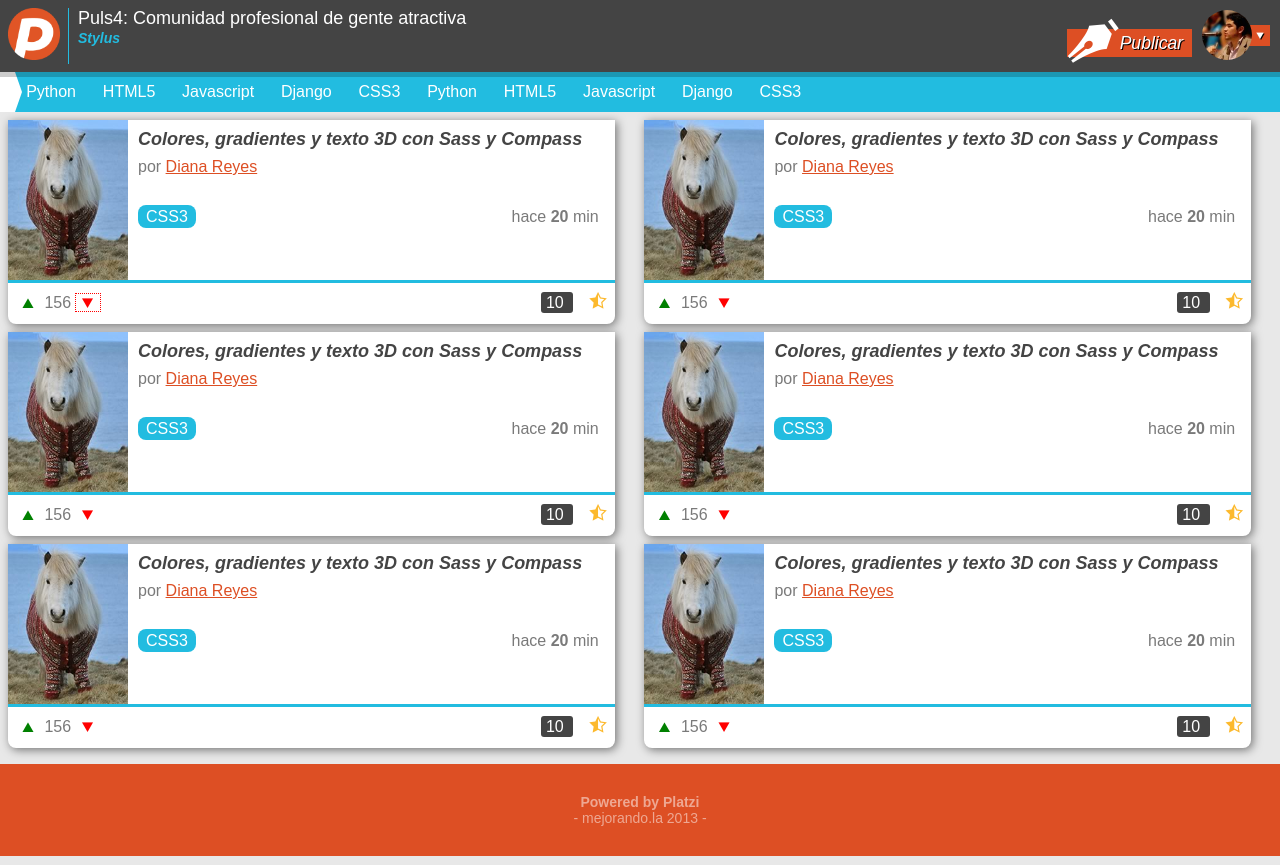
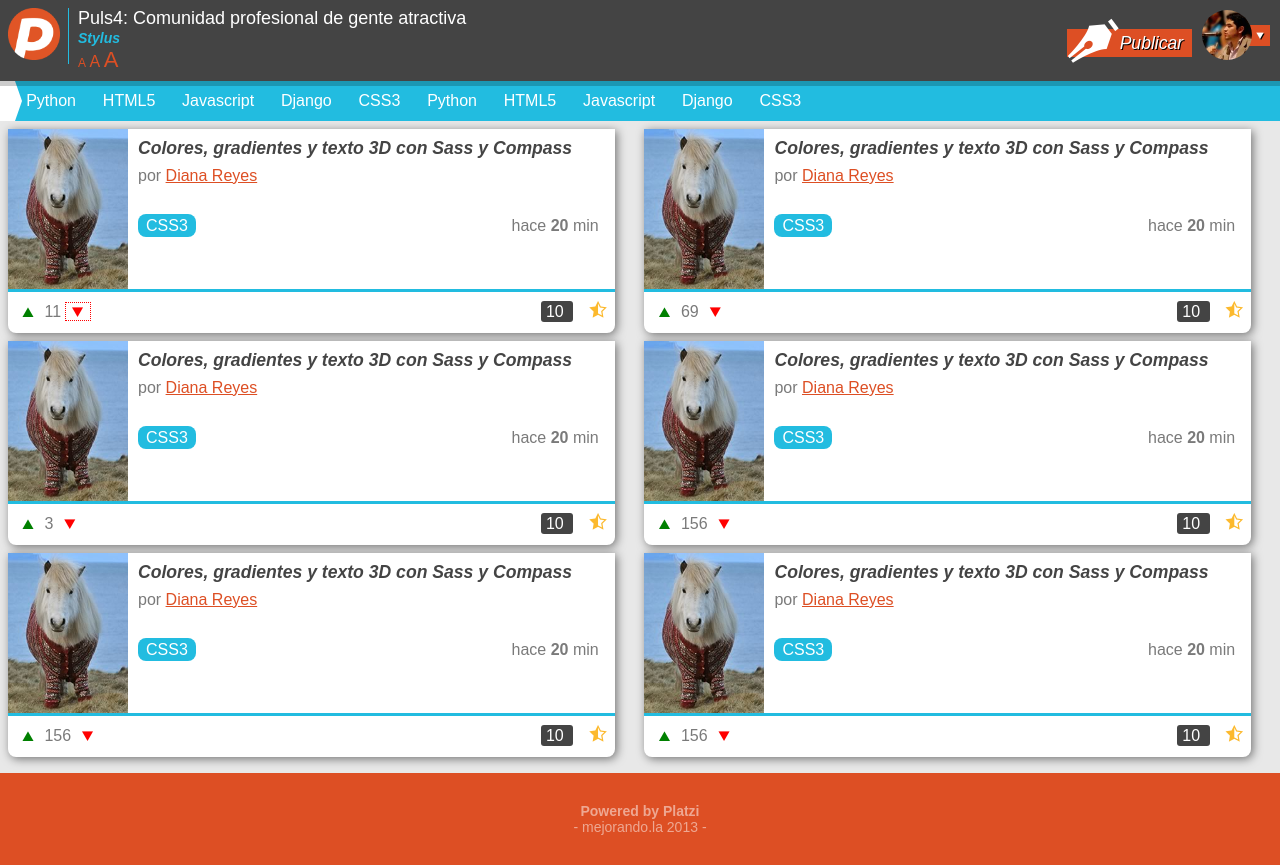
Before and after one commit to freddier/Frontend2-America, a plain HTML site: page index.html in a window 1280 px wide. Both pictures are taken after a click on the link 87 px from the left and 302 px from the top of the page. Drawn offline with Linux system fonts and the light colour scheme; files whose address does not match are found by name.

Commit message:
Versión final con ejemplos de Closures, clase de Pablo Rigazzi

```diff
--- a/css/puls4.css
+++ b/css/puls4.css
@@ -1,6 +1,6 @@
 @font-face{font-family:'iconitos';src:url("../fonts/icomoon.eot");src:url("../fonts/icomoon.eot?#iefix") format('embedded-opentype'),url("../fonts/icomoon.ttf") format('truetype'),url("../fonts/icomoon.woff") format('woff'),url("../fonts/icomoon.svg#icomoon") format('svg');font-weight:normal;font-style:normal}
 a{color:#dd4f24}
-body{background:#e8e8e8;color:#444;font-family:Arial;font-size:16px}
+body{background:#e8e8e8;color:#444;font-family:Arial;font-size:16px;transition:font-size 1s}
 footer{background:#dd4f24;color:rgba(255,255,255,0.5);padding:1em 0;text-align:center;width:100%;}
 footer h3{font-size:14px;font-weight:normal;}
 footer h3 strong{display:block}
@@ -14,6 +14,7 @@ header .titular{margin:0 80px 0 70px;}
 header .titular .filtro{color:#22bce0;font-size:14px;font-style:italic;font-weight:bold;text-decoration:none}
 header .titular .publicar{background:#dd4f24;color:#fff;float:right;font-style:italic;padding:.2em .5em;text-decoration:none;text-shadow:1px 1px 0 #000;}
 header .titular .publicar:before{content:"\e600";display:inline-block;font-family:"iconitos";margin:0 3px 0 0;text-shadow:none}
+header .titular .sizer{text-decoration:none}
 header .titular .titulo{font-size:18px;font-weight:normal;margin:0;padding:0}
 header .usuario{position:absolute;right:10px;top:10px;}
 header .usuario .avatar{margin:0 1.1em 0 0;position:relative;z-index:69;}
@@ -45,7 +46,7 @@ nav .menu li a:hover{background:rgba(0,0,0,0.1)}
 .posts .post .descripcion .detalles .autor{margin:.5em 0 2em 0}
 .posts .post .descripcion .detalles .fecha{float:right;margin:0 1em 0 0}
 .posts .post .descripcion .detalles .tag{background:#22bce0;border-radius:.5em;color:#fff;padding:.2em .5em;text-decoration:none}
-.posts .post .descripcion .detalles .titulo{color:#444;font-size:18px;font-style:italic;margin:0;padding:.5em .5em 0 0}
+.posts .post .descripcion .detalles .titulo{color:#444;font-size:1.1em;font-style:italic;margin:0;padding:.5em .5em 0 0}
 .posts .post .descripcion .imagen{float:left;}
 .posts .post .descripcion .imagen img{height:160px;vertical-align:top;width:120px}
 @media screen and (min-width: 768px){header .titular .publicar{font-size:1.1em;padding-left:3em;position:relative;}
--- a/index.html
+++ b/index.html
@@ -25,6 +25,11 @@
 				<a class="publicar" href="#">
 					Publicar
 				</a>
+			</div>
+			<div>
+				<a href="#12" class="sizer">A</a>
+				<a href="#16" class="sizer">A</a>
+				<a href="#22" class="sizer">A</a>
 			</div>
 		</div>
 		<div class="usuario">
@@ -80,7 +85,7 @@
 			<div class="acciones">
 				<div class="votos">
 					<a class="up" href="#"></a>
-					<span class="total">156</span>
+					<span class="total">12</span>
 					<a class="down" href="#"></a>
 				</div>
 				<div class="datos">
@@ -110,7 +115,7 @@
 			<div class="acciones">
 				<div class="votos">
 					<a class="up" href="#"></a>
-					<span class="total">156</span>
+					<span class="total">69</span>
 					<a class="down" href="#"></a>
 				</div>
 				<div class="datos">
@@ -140,7 +145,7 @@
 			<div class="acciones">
 				<div class="votos">
 					<a class="up" href="#"></a>
-					<span class="total">156</span>
+					<span class="total">3</span>
 					<a class="down" href="#"></a>
 				</div>
 				<div class="datos">
@@ -301,6 +306,46 @@
 			$('input[type=text]').val('');
 			$('form').slideUp();
 		}
+
+		function crearSizer(pixels) {
+			return function() {
+				$('body').css('font-size', pixels+'px');
+			}
+		}
+
+		$('.sizer').each(function(i, link){
+			var pixels = $(link).prop('hash').substring(1);
+			$(link)
+				.css('font-size', pixels+'px')
+				.on('click', crearSizer(pixels));
+		});
+
+		function crearContador(valorInicial) {
+			var contador = valorInicial || 0;
+			return {
+				up : function() {
+					return ++contador;
+				},
+				down : function() {
+					return --contador;
+				}
+			};
+		};
+
+		$('.total').each(function(i, elem) {
+			var contTotal = crearContador(elem.innerHTML);
+			$(elem)
+				.siblings('.up')
+					.on('click', function(ev) {
+						ev.preventDefault();
+						$(elem).html(contTotal.up());
+					})
+				.siblings('.down')
+					.on('click', function(ev){
+						ev.preventDefault();
+						$(elem).html(contTotal.down());
+					});
+		});
 	});
 	</script>
 </body>
```
Also changed, not shown: 1 other file.
